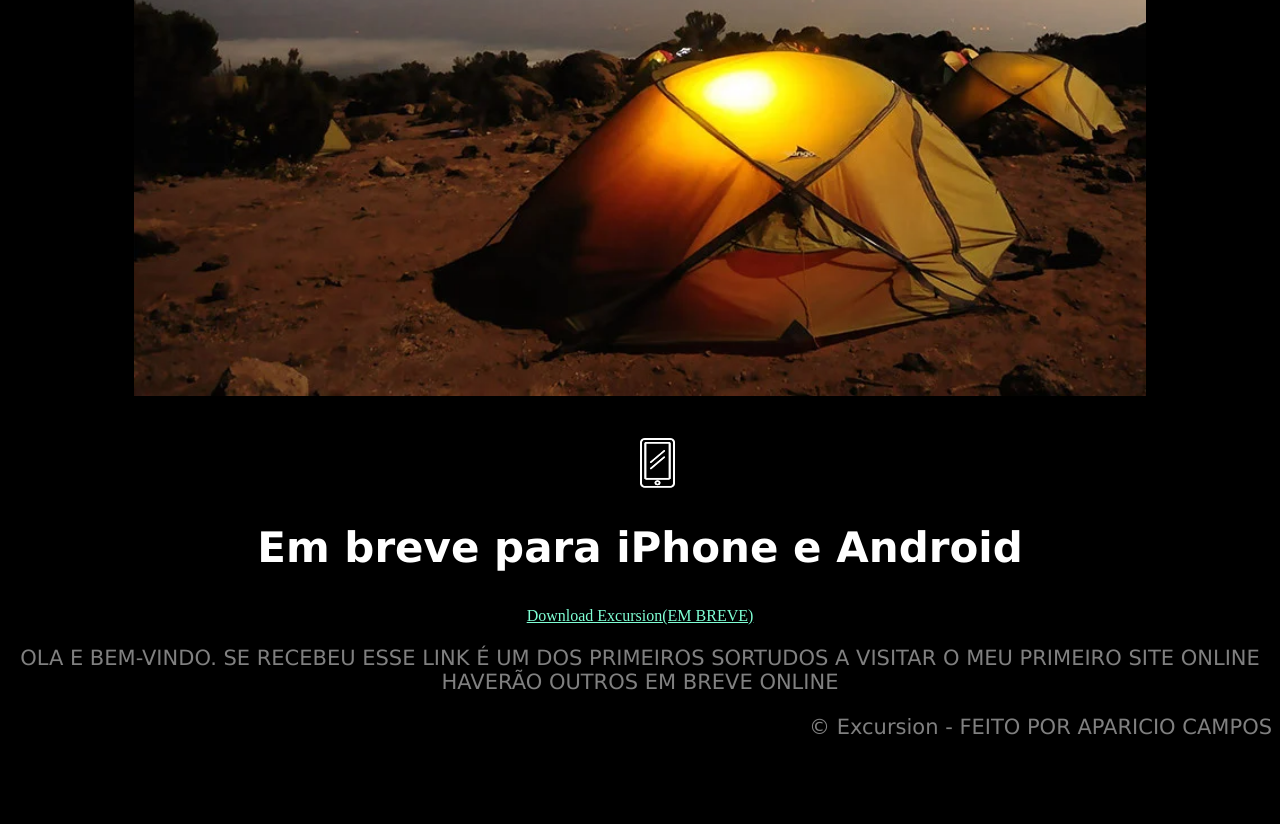
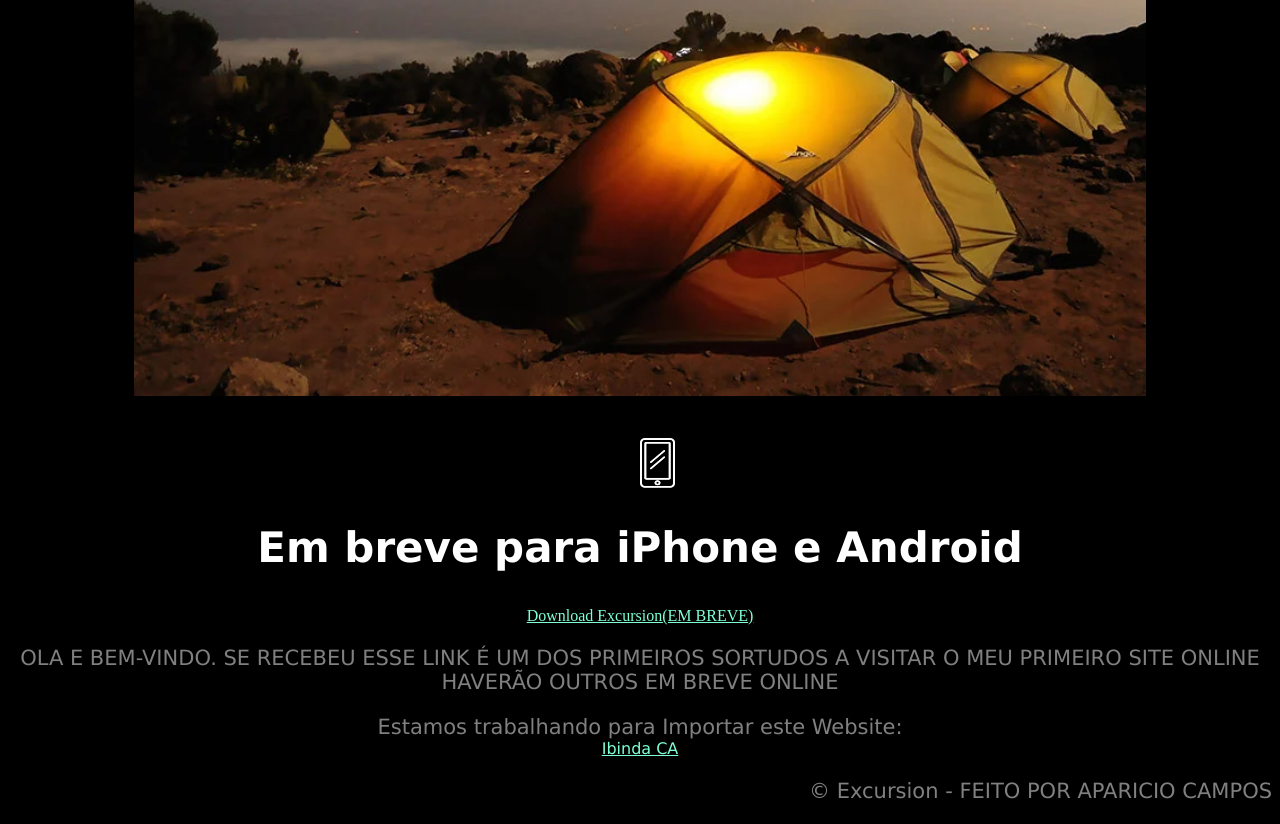
Before and after one commit to AparicioCampos/excursion, a plain HTML site: page index.html in a window 1280 px wide. Shown: the part 675-1499 px from the top of the page. Before the commit the page ends 1435 px from the top, so only its background shows below. Drawn offline with Linux system fonts and the light colour scheme.

Commit message:
Paragrafo Link

```diff
--- a/index.html
+++ b/index.html
@@ -23,6 +23,7 @@
         <p>OLA E BEM-VINDO. SE RECEBEU ESSE LINK É UM DOS PRIMEIROS SORTUDOS A VISITAR O MEU PRIMEIRO SITE ONLINE
             HAVERÃO OUTROS EM BREVE ONLINE
         </p>
+        <p> Estamos trabalhando para Importar este Website: <a href="https://web.facebook.com/IbindaCorp/">Ibinda CA</a></p>
     </section>
     <footer><p class="align-right"> &#169 Excursion - FEITO POR APARICIO CAMPOS </p></footer>
 </body>
```
